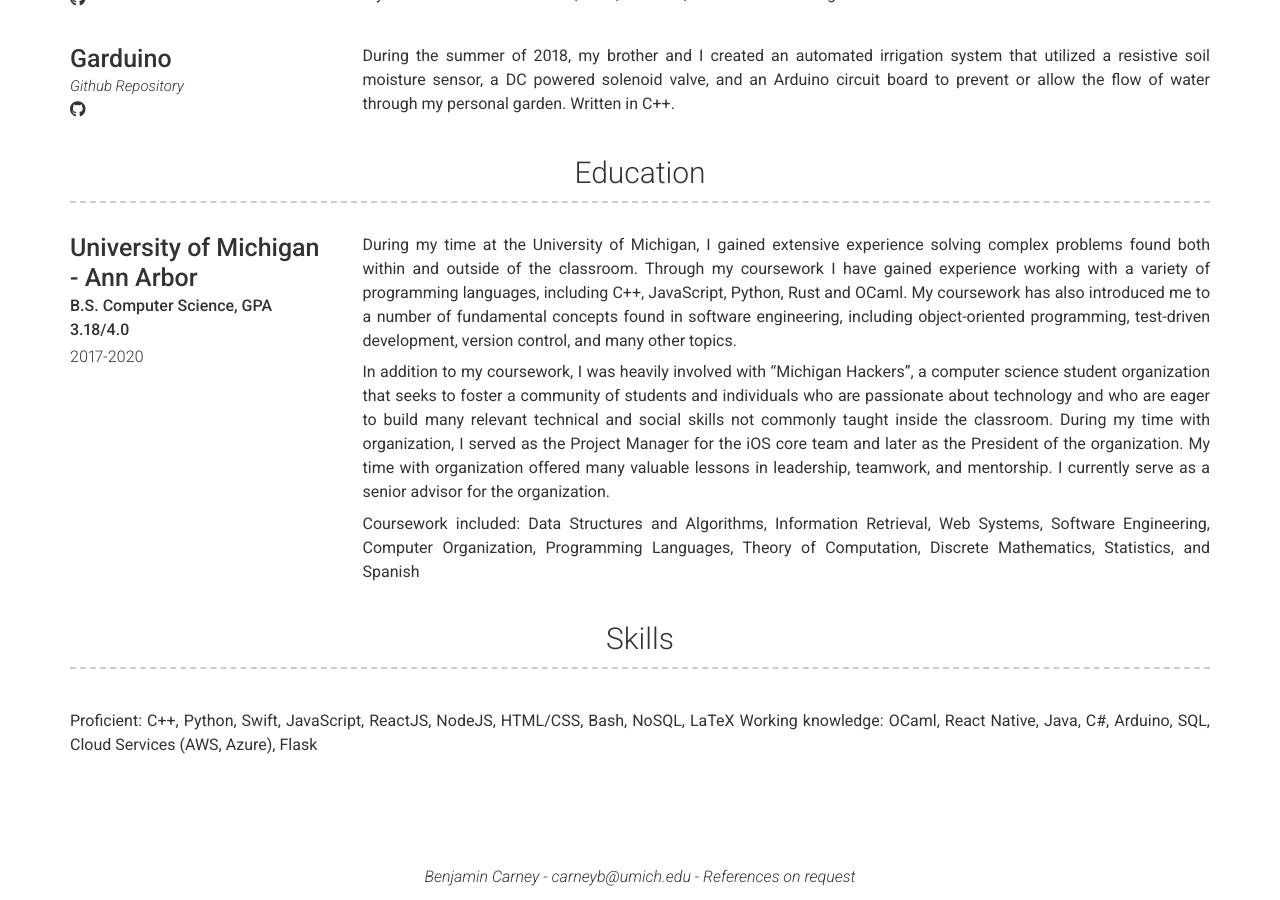
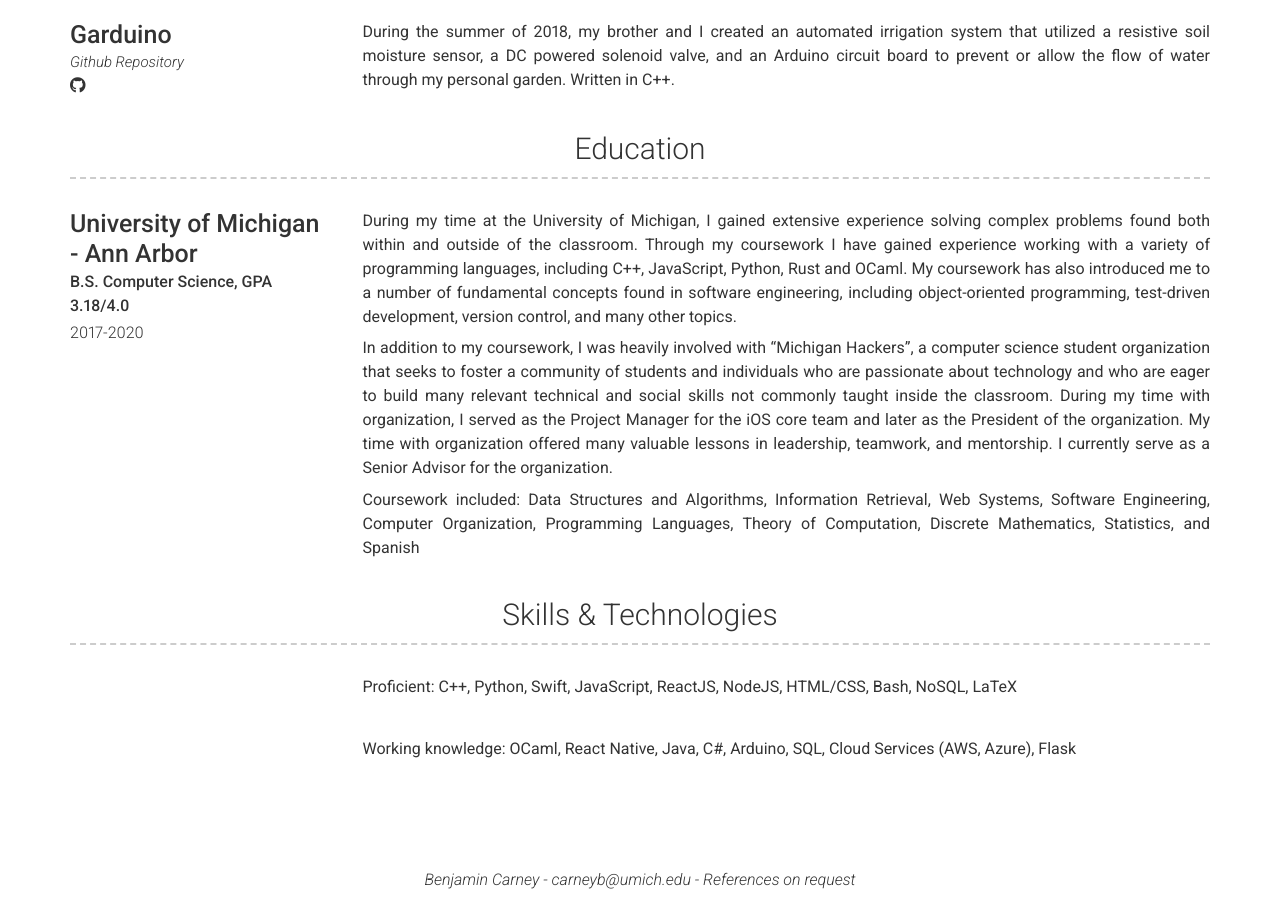
Before and after one commit to benjamincarney/benjamincarney.github.io, a Jekyll site: the page built from index.md, in a window 1280 px wide and 900 px high, scrolled down 1542 px. Built offline with Jekyll 4.4.1, drawn with Linux system fonts in a browser that asks for light colours; nearby versions of some CDN libraries; some of the changed text lies outside the part shown.

Commit message:
added skills section

```diff
--- a/_config.yml
+++ b/_config.yml
@@ -12,7 +12,7 @@ email: carneyb@umich.edu
 # email_title: Email (Email title override)
 phone: (248) 709-5792
 # phone_title: Phone (Phone title override)
-website: https://benjamincarney.github.io/personal-website/
+website: https://benjamincarney.github.io/
 # website_title: Web (Website title override)
 
 # Dark Mode (true/false/never)
@@ -160,15 +160,19 @@ content:
           In addition to my coursework, I was heavily involved with "Michigan Hackers", a computer science student organization that seeks to foster a community
           of students and individuals who are passionate about technology and who are eager to build many relevant technical and social skills not commonly taught
           inside the classroom. During my time with organization, I served as the Project Manager for the iOS core team and later as the President of the organization.
-          My time with organization offered many valuable lessons in leadership, teamwork, and mentorship. I currently serve as a senior advisor for the organization.
+          My time with organization offered many valuable lessons in leadership, teamwork, and mentorship. I currently serve as a Senior Advisor for the organization.
 
           Coursework included: Data Structures and Algorithms, Information Retrieval, Web Systems, Software Engineering,
           Computer Organization, Programming Languages, Theory of Computation, Discrete Mathematics, Statistics, and Spanish
-  - title: Skills
-    layout: text
-    content: | # this will include new lines to allow paragraphs
-      Proficient: C++, Python, Swift, JavaScript, ReactJS, NodeJS, HTML/CSS, Bash, NoSQL, LaTeX
-      Working knowledge: OCaml, React Native, Java, C#, Arduino, SQL, Cloud Services (AWS, Azure), Flask
+  - title: Skills & Technologies
+    layout: list
+    content:
+      - layout: top-left
+        description: | # this will include new lines to allow paragraphs
+          Proficient: C++, Python, Swift, JavaScript, ReactJS, NodeJS, HTML/CSS, Bash, NoSQL, LaTeX
+      - layout: top-left
+        description: | # this will include new lines to allow paragraphs
+          Working knowledge: OCaml, React Native, Java, C#, Arduino, SQL, Cloud Services (AWS, Azure), Flask
 
 # Footer
 footer_show_references: true
```
